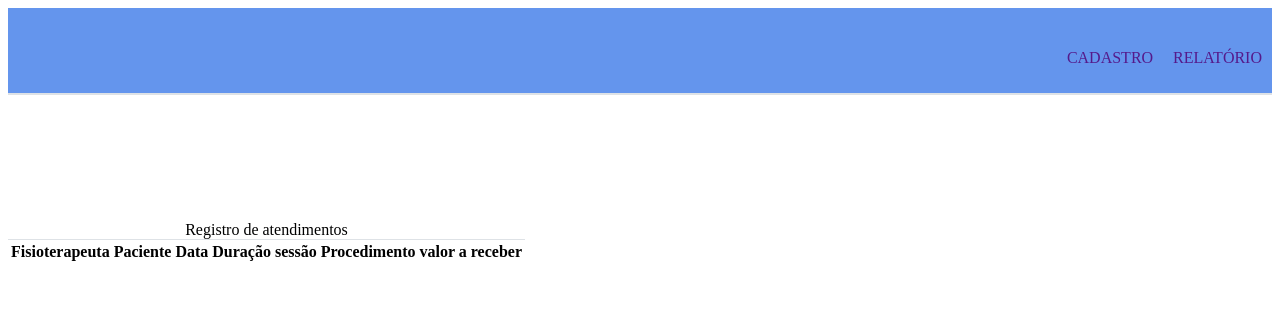
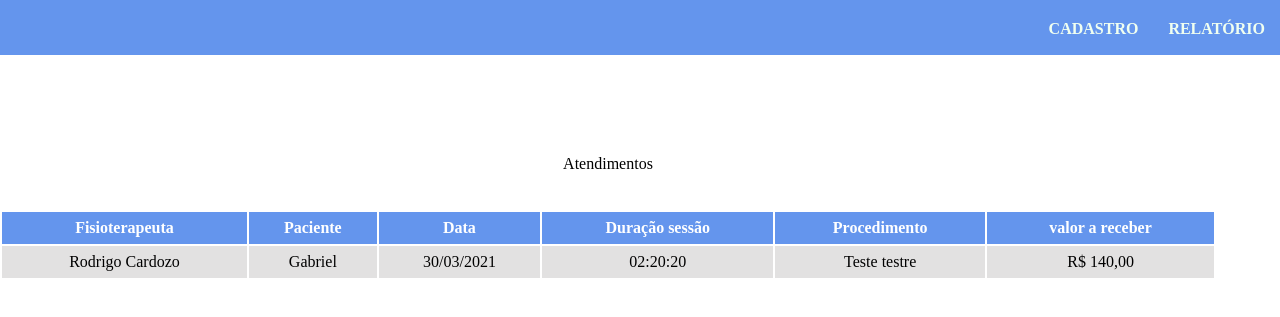
Before and after one commit to DiegoCruz87/AppAtendimentoFisioterapia, a PHP site: page /php/index.html in a window 1280 px wide. Shown: the top 317 px of the page. Run offline with PHP 8.4, Linux system fonts and the light colour scheme; lists and menus that the app fills with data are empty.

Commit message:
Aplicado estilo na tabela

```diff
--- a/css/estilo.css
+++ b/css/estilo.css
@@ -1,4 +1,8 @@
+*{margin: 0; padding: 0;box-sizing: border-box;}
 
+
+
+/*-----------------------------------------------*/
 /*Barra de navegação --------------------------
 */
 header{
@@ -10,26 +14,54 @@ header{
 nav ul li{
     list-style: none;
     float: right;
-    margin: 10px;
+    margin: 5px 15px;
     color: white;
+}
+
+a{
+    color: honeydew;
+    font-weight: bold;
 }
 
 a:link{
     text-decoration: none;
     display: block;
 }
+
+
+.imgTop{
+    height: 15px;
+    width: 10px;
+}
+
+
+
 /*tabela de registro de atendimento --------------------------
 */
-
-.lin{
-    border-top: 1px solid #dee2e6;
+caption{
+    margin: 3%;
 }
 
-.col{
-    border-top: 1px solid #dee2e6;
+table{
+    margin-top: 5%;
+}
+.tabConteudo{
+    display: flex;
+    margin: auto;
 }
 .tab{
-    border-top: 1px solid #dee2e6;
-    margin-top: 10%;
+    width: 95%;
+    text-align: center;
+}
+    .tab thead{
+        background: cornflowerblue;
+        color: white;
+        font-weight: bold;
+    }
+    .tab tbody{
+        background: rgb(226, 225, 225);
+    }
 
-}
+    .tab th, .tab td{
+        padding: 7px 0;
+    }
--- a/php/index.html
+++ b/php/index.html
@@ -16,12 +16,18 @@
             </ul>
         </nav>
      </header>
+     <div class="imagem1">
+         <section>
+
+         </section>
+     </div>
+
+
      <div class="tabReg">
         <section>
-            <div class="lin">
-                <div class="col">
+                <div class="tabConteudo">
                     <table class="tab">
-                        <caption>Registro de atendimentos</caption>
+                        <caption>Atendimentos</caption>
                         <thead>
                             <tr>
                                 <th scope="col">Fisioterapeuta</th>
@@ -33,11 +39,18 @@
                             </tr>
                         </thead>
                         <tbody>
+                            <tr>
+                                <td>Rodrigo Cardozo</td>
+                                <td>Gabriel</td>
+                                <td>30/03/2021</td>
+                                <td>02:20:20</td>
+                                <td>Teste testre</td>
+                                <td>R$ 140,00</td>
 
+                            </tr>
                         </tbody>
                     </table>
                 </div>
-            </div>
         </section>
      </div>
 
--- a/php/sistema/novoRegistro.php
+++ b/php/sistema/novoRegistro.php
@@ -1,4 +1,4 @@
 
 <?
-
+//teste
 ?>
```
Also changed, not shown: php/autenticacao/conexao.php (+12 -0 lines).
